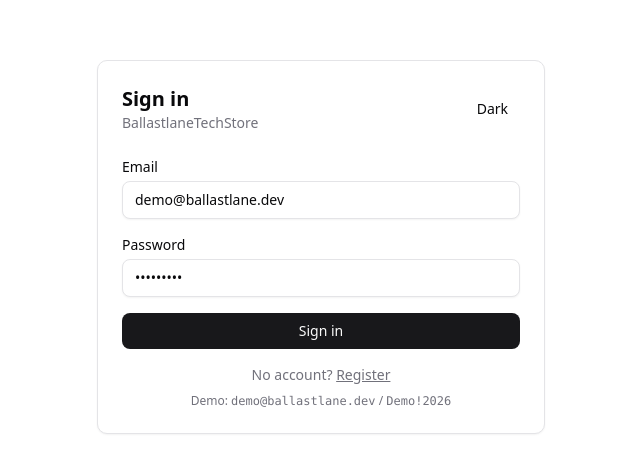
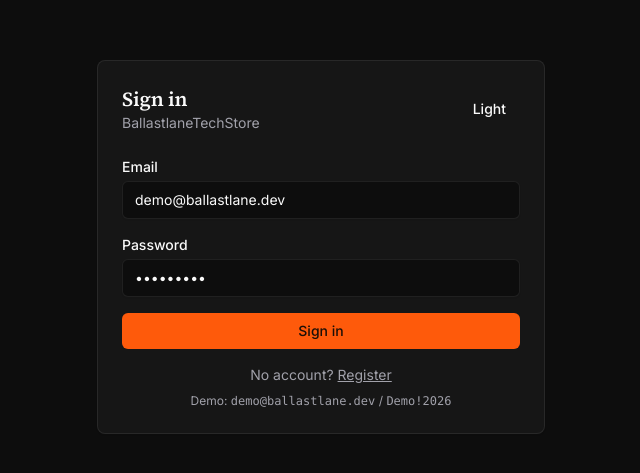
Before and after one commit to andrade-mcp/ballastlane-tech-store, a React (Vite) app in the folder web/ballastlane-tech-store-web/: page /login in a window 1280 px wide. Shown: the part 153-626 px from the top of the page, without its empty margins (319-959 px from the left). Built offline with nearby package versions, Linux system fonts and the light colour scheme; no server answers.

Commit message:
feat(web): ballastlane theme

```diff
--- a/web/ballastlane-tech-store-web/index.html
+++ b/web/ballastlane-tech-store-web/index.html
@@ -4,12 +4,19 @@
     <meta charset="UTF-8" />
     <meta name="viewport" content="width=device-width, initial-scale=1.0" />
     <title>BallastlaneTechStore</title>
+    <link rel="preconnect" href="https://fonts.googleapis.com" />
+    <link rel="preconnect" href="https://fonts.gstatic.com" crossorigin />
+    <link
+      href="https://fonts.googleapis.com/css2?family=Inter:wght@400;500;600;700&family=Source+Serif+4:wght@500;600;700&display=swap"
+      rel="stylesheet"
+    />
     <script>
-      // Apply theme before paint to avoid a flash. Default is light.
+      // Apply theme before paint to avoid a flash. Default is dark (brand-first);
+      // user can override per-session via the avatar menu.
       (function () {
         try {
-          if (localStorage.getItem("theme") === "dark") document.documentElement.classList.add("dark");
-        } catch (_) {}
+          if (localStorage.getItem("theme") !== "light") document.documentElement.classList.add("dark");
+        } catch (_) { document.documentElement.classList.add("dark"); }
       })();
     </script>
   </head>
--- a/web/ballastlane-tech-store-web/src/features/theme/ThemeProvider.tsx
+++ b/web/ballastlane-tech-store-web/src/features/theme/ThemeProvider.tsx
@@ -7,8 +7,9 @@ interface ThemeCtx { theme: Theme; toggle: () => void; }
 
 const Ctx = createContext<ThemeCtx | null>(null);
 
+// Mirror the inline pre-paint script in index.html: dark unless the user explicitly opted in to light.
 function readInitial(): Theme {
-  if (typeof document === "undefined") return "light";
+  if (typeof document === "undefined") return "dark";
   return document.documentElement.classList.contains("dark") ? "dark" : "light";
 }
 
--- a/web/ballastlane-tech-store-web/src/styles/globals.css
+++ b/web/ballastlane-tech-store-web/src/styles/globals.css
@@ -2,51 +2,67 @@
 @tailwind components;
 @tailwind utilities;
 
-/* Light is default; .dark on <html> flips to dark. */
+/* Brand palette inspired by ballastlane.com — near-black canvas, single bright
+   orange accent, serif headlines + sans body. Light is the day-mode counterpart;
+   .dark on <html> flips to the brand-default dark. */
+
 :root {
-  --radius: 0.625rem;
+  --radius: 0.5rem;
 
-  --background: oklch(1 0 0);
-  --foreground: oklch(0.141 0.005 285.823);
-  --card: oklch(1 0 0);
-  --card-foreground: oklch(0.141 0.005 285.823);
-  --primary: oklch(0.21 0.006 285.885);
-  --primary-foreground: oklch(0.985 0 0);
-  --secondary: oklch(0.967 0.001 286.375);
-  --secondary-foreground: oklch(0.21 0.006 285.885);
-  --muted: oklch(0.967 0.001 286.375);
-  --muted-foreground: oklch(0.552 0.016 285.938);
-  --accent: oklch(0.967 0.001 286.375);
-  --accent-foreground: oklch(0.21 0.006 285.885);
-  --destructive: oklch(0.577 0.245 27.325);
-  --border: oklch(0.92 0.004 286.32);
-  --input: oklch(0.92 0.004 286.32);
-  --ring: oklch(0.705 0.015 286.067);
-  --sidebar: oklch(0.985 0 0);
-  --sidebar-foreground: oklch(0.141 0.005 285.823);
-  --sidebar-border: oklch(0.92 0.004 286.32);
+  /* Light treatment — used by default. */
+  --background: #fafafa;
+  --foreground: #1a1a1a;
+  --card: #ffffff;
+  --card-foreground: #1a1a1a;
+  --popover: #ffffff;
+  --popover-foreground: #1a1a1a;
+
+  --primary: #fe5a0b;
+  --primary-foreground: #ffffff;
+
+  --secondary: #f4f4f5;
+  --secondary-foreground: #18181b;
+  --muted: #f4f4f5;
+  --muted-foreground: #71717a;
+  --accent: #fff1e8;
+  --accent-foreground: #b34607;
+
+  --destructive: #dc2626;
+  --border: #e4e4e7;
+  --input: #e4e4e7;
+  --ring: #fe5a0b;
+
+  --sidebar: #ffffff;
+  --sidebar-foreground: #1a1a1a;
+  --sidebar-border: #e4e4e7;
 }
 
 .dark {
-  --background: oklch(0.141 0.005 285.823);
-  --foreground: oklch(0.985 0 0);
-  --card: oklch(0.21 0.006 285.885);
-  --card-foreground: oklch(0.985 0 0);
-  --primary: oklch(0.92 0.004 286.32);
-  --primary-foreground: oklch(0.21 0.006 285.885);
-  --secondary: oklch(0.274 0.006 286.033);
-  --secondary-foreground: oklch(0.985 0 0);
-  --muted: oklch(0.274 0.006 286.033);
-  --muted-foreground: oklch(0.705 0.015 286.067);
-  --accent: oklch(0.274 0.006 286.033);
-  --accent-foreground: oklch(0.985 0 0);
-  --destructive: oklch(0.704 0.191 22.216);
-  --border: oklch(1 0 0 / 12%);
-  --input: oklch(1 0 0 / 15%);
-  --ring: oklch(0.552 0.016 285.938);
-  --sidebar: oklch(0.21 0.006 285.885);
-  --sidebar-foreground: oklch(0.985 0 0);
-  --sidebar-border: oklch(1 0 0 / 12%);
+  --background: #0d0d0d;
+  --foreground: #fafafa;
+  --card: #161616;
+  --card-foreground: #fafafa;
+  --popover: #161616;
+  --popover-foreground: #fafafa;
+
+  --primary: #fe5a0b;
+  --primary-foreground: #1a0f08;
+
+  --secondary: #1f1f1f;
+  --secondary-foreground: #fafafa;
+  --muted: #1f1f1f;
+  --muted-foreground: #a1a1aa;
+  --accent: #2a1709;
+  --accent-foreground: #ffb27a;
+
+  --destructive: #ef4444;
+  --border: rgba(255, 255, 255, 0.08);
+  --input: rgba(255, 255, 255, 0.12);
+  --ring: #fe5a0b;
+
+  --sidebar: #0d0d0d;
+  --sidebar-foreground: #fafafa;
+  --sidebar-border: rgba(255, 255, 255, 0.08);
 }
 
 @layer base {
@@ -54,20 +70,42 @@
   html, body, #root { height: 100%; }
   body {
     @apply bg-background text-foreground antialiased;
-    font-family: ui-sans-serif, system-ui, -apple-system, "Segoe UI", Roboto, "Helvetica Neue", Arial, sans-serif;
+    font-family: "Inter", ui-sans-serif, system-ui, -apple-system, "Segoe UI", Roboto, "Helvetica Neue", Arial, sans-serif;
+  }
+  /* Serif headlines are part of the brand voice. */
+  h1, h2, .display {
+    font-family: "Source Serif 4", "Source Serif Pro", Georgia, "Times New Roman", serif;
+    letter-spacing: -0.01em;
   }
 }
 
 @layer components {
-  .btn { @apply inline-flex items-center justify-center gap-2 rounded-md px-3 py-2 text-sm font-medium transition-colors disabled:pointer-events-none disabled:opacity-50; }
-  .btn-primary { @apply btn bg-primary text-primary-foreground hover:opacity-90; }
-  .btn-ghost { @apply btn text-foreground hover:bg-accent; }
-  .btn-outline { @apply btn border bg-background hover:bg-accent; }
-  .input { @apply w-full rounded-md border bg-background px-3 py-2 text-sm shadow-sm outline-none focus:ring-2 focus:ring-ring; }
+  .btn {
+    @apply inline-flex items-center justify-center gap-2 rounded-md px-3.5 py-2 text-sm font-medium transition-colors disabled:pointer-events-none disabled:opacity-50 focus-visible:outline-none focus-visible:ring-2 focus-visible:ring-ring focus-visible:ring-offset-2 focus-visible:ring-offset-background;
+  }
+  .btn-primary { @apply btn bg-primary text-primary-foreground hover:brightness-110; }
+  /* Brand uses outline/ghost CTAs more than solid pills. */
+  .btn-outline { @apply btn border border-border bg-transparent hover:border-primary hover:text-primary; }
+  .btn-ghost { @apply btn text-foreground hover:bg-accent hover:text-accent-foreground; }
+  .btn-destructive { @apply btn bg-transparent text-destructive hover:bg-destructive/10; }
+
+  .input {
+    @apply w-full rounded-md border bg-background px-3 py-2 text-sm shadow-sm outline-none transition-colors
+           focus:border-primary focus:ring-1 focus:ring-primary;
+  }
   .label { @apply mb-1 block text-sm font-medium; }
+
   .card { @apply rounded-lg border bg-card text-card-foreground shadow-sm; }
+
   .badge { @apply inline-flex items-center rounded-full border px-2 py-0.5 text-xs font-medium; }
+
   .table { @apply w-full border-collapse text-sm; }
   .table th { @apply border-b px-3 py-2 text-left font-medium text-muted-foreground; }
   .table td { @apply border-b px-3 py-2; }
 }
+
+/* Subtle accent bar — used on KPI cards / feature blocks to break up the dark canvas. */
+.accent-rule {
+  background: linear-gradient(90deg, var(--primary) 0%, transparent 60%);
+  height: 2px;
+}
```
